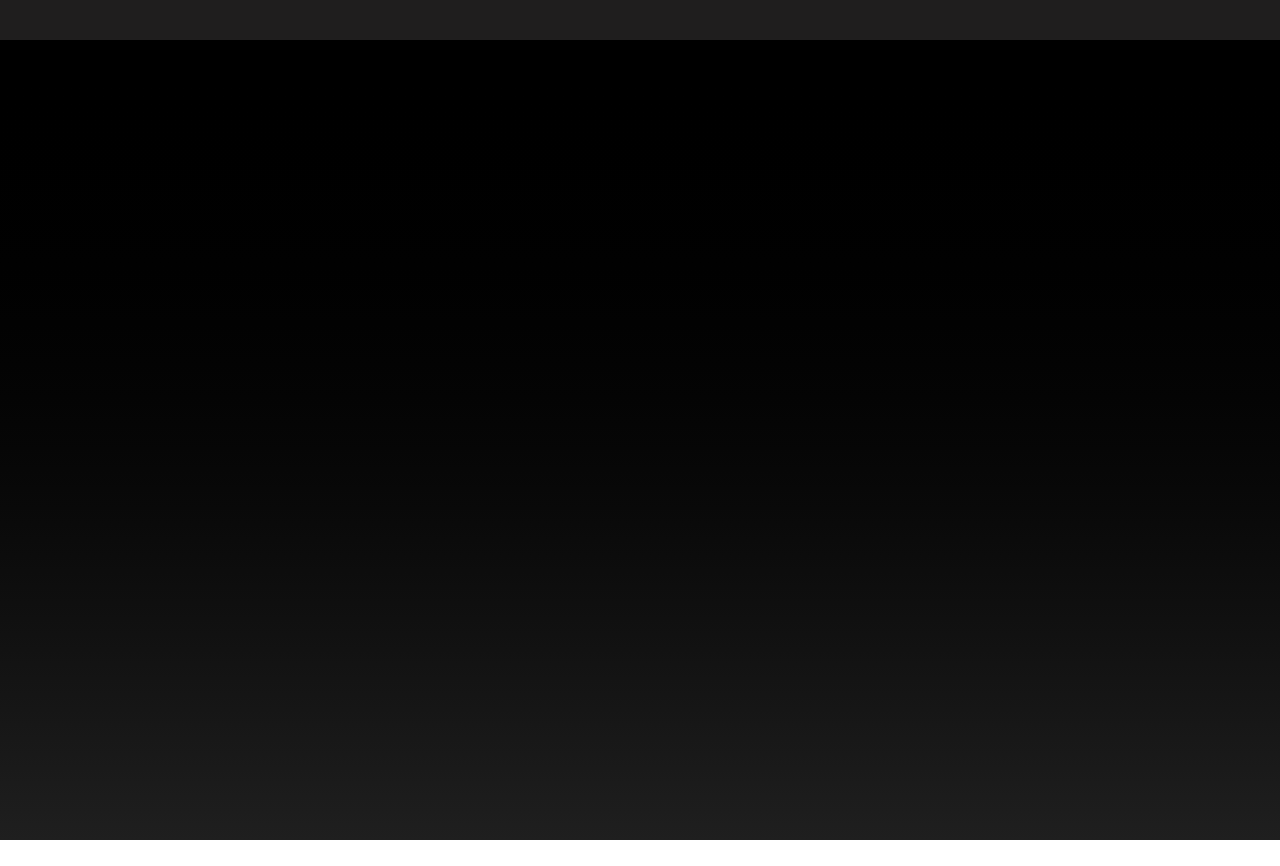
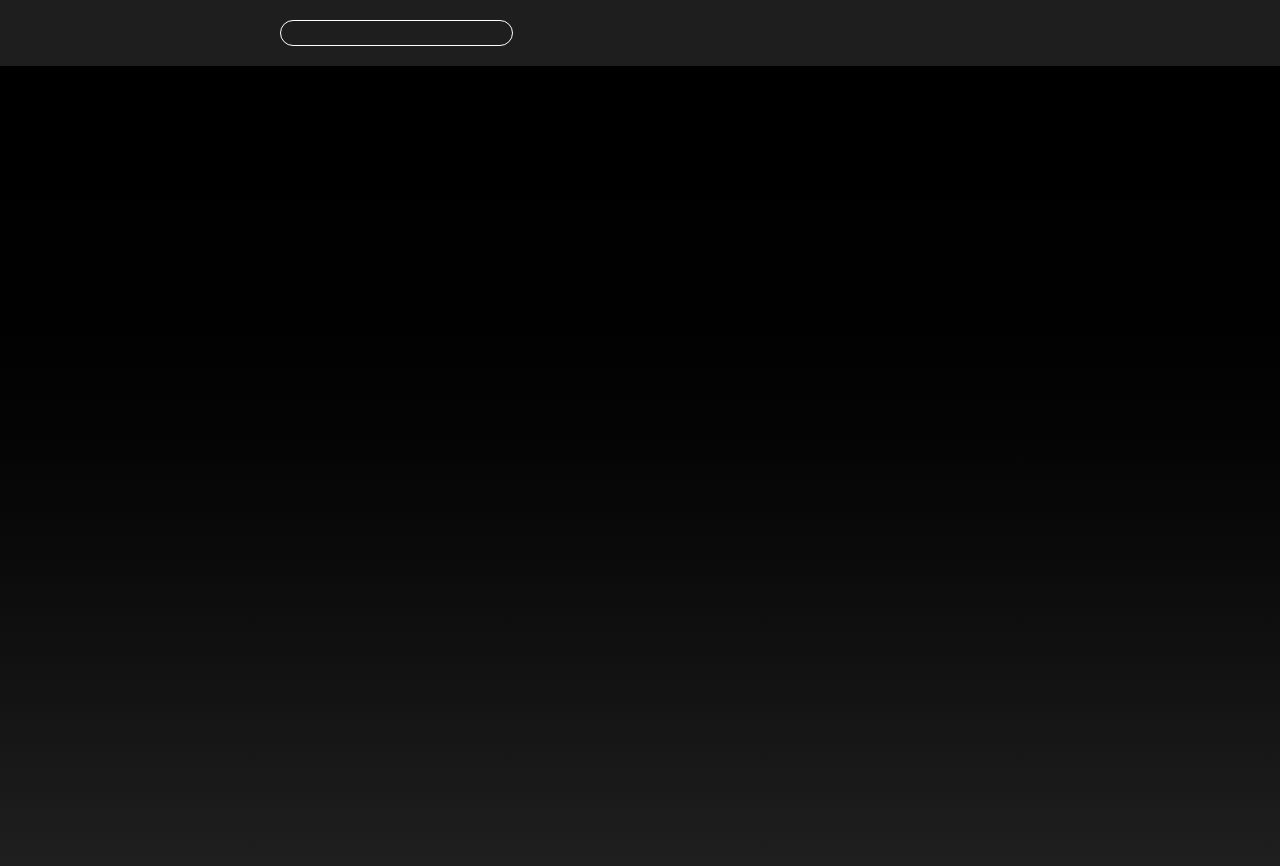
Before and after one commit to JaoToledo/movies-recomendation, a Next.js app: page / in a window 1280 px wide. Before the commit the page ends 840 px from the top, so only its background shows below. Built offline with nearby package versions, Linux system fonts and the light colour scheme.

Commit message:
feat: add search bar component to header component

```diff
--- a/src/features/components/SearchBar/SearchBar.tsx
+++ b/src/features/components/SearchBar/SearchBar.tsx
@@ -1,4 +1,5 @@
 "use client"
+import { Typography } from "@/shared/components/Typography/Typography"
 import { useState } from "react"
 
 const moviesTitle = [
@@ -31,6 +32,7 @@ export function SearchBar() {
   return (
     <div className="">
       <input
+        className="border border-white rounded-[20px]"
         onChange={handleOnChange}
         onKeyDown={handleKeyDown}
         value={input}
--- a/src/shared/components/Header/Header.tsx
+++ b/src/shared/components/Header/Header.tsx
@@ -3,11 +3,15 @@
  * @returns {JSX.Element} Header global da página
  */
 
+import { SearchBar } from "@/features/components/SearchBar/SearchBar";
+
 export function Header() {
   return (
     <div
     data-testid="header"
-    className="flex bg-header-bg py-5 px-[280px] ">
+    className="flex bg-header-bg py-5 px-[280px] "
+    >
+      <SearchBar />
     </div>
   )
 }
```
